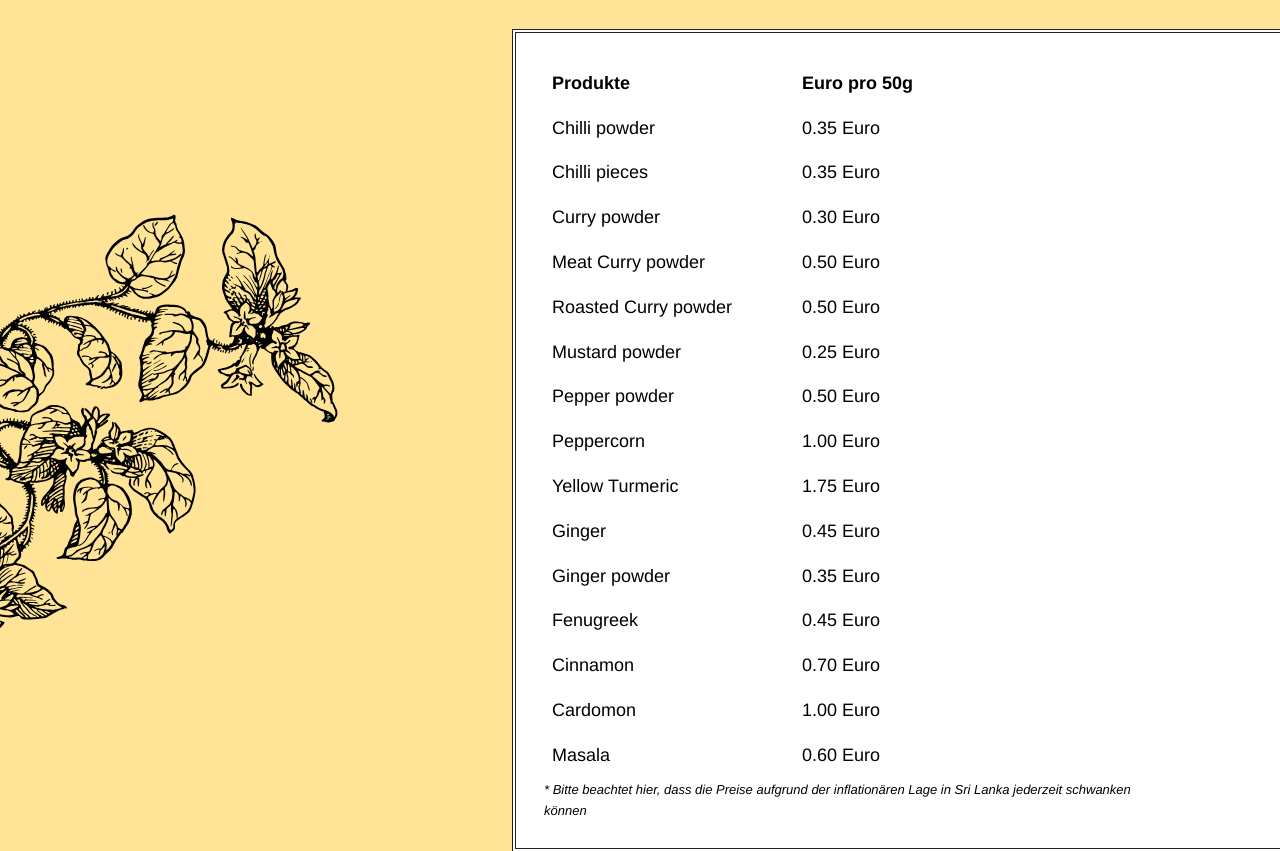
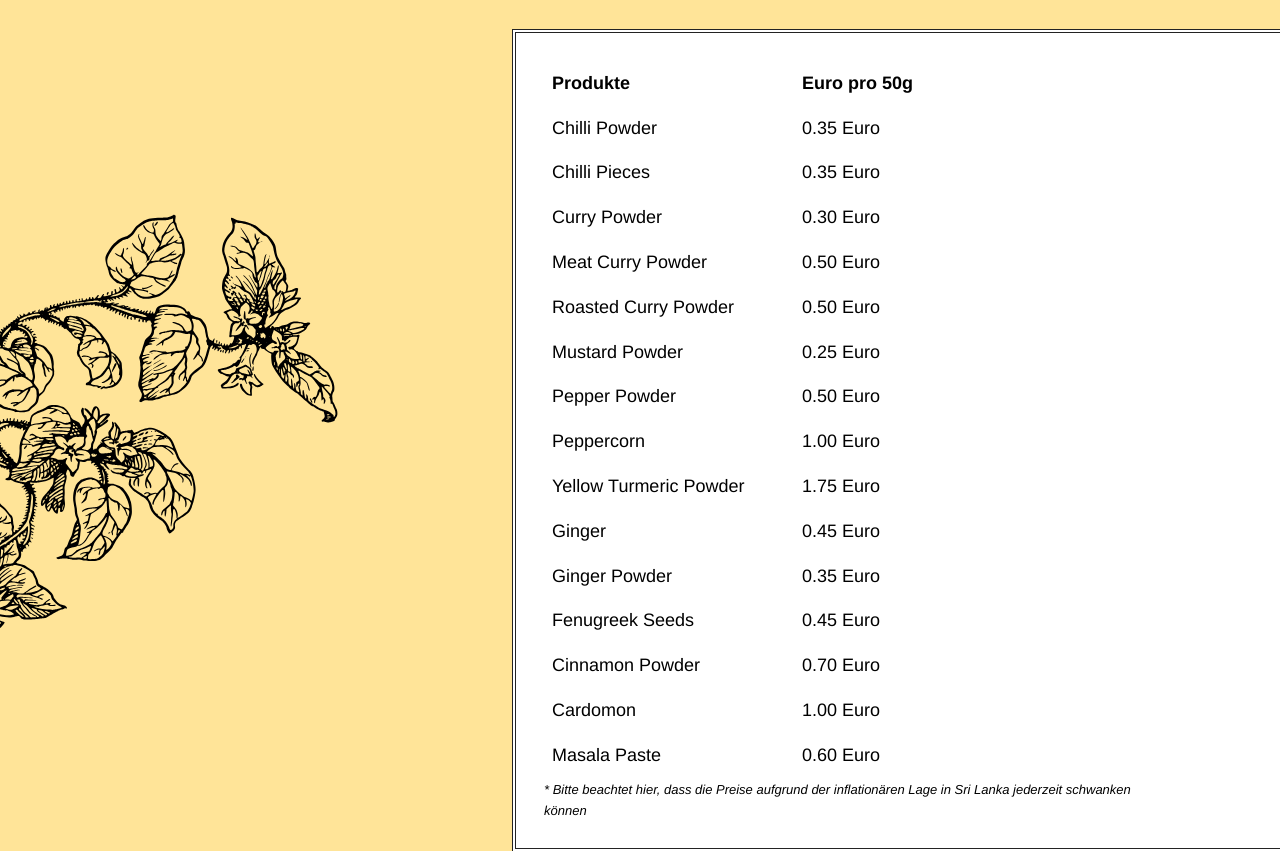
Before and after one commit to JaneMcBrain/sankas-spices, a website: page index.html in a window 1280 px wide. Shown: the part 1134-1985 px from the top of the page. Drawn offline with Linux system fonts and the light colour scheme; files whose address does not match are found by name.

Commit message:
fix wording

```diff
--- a/index.html
+++ b/index.html
@@ -53,21 +53,21 @@
       <div class="spice-content__text">
         <div class="spice-table">
           <p class="spice-table__head spice-table__cell">Produkte</p><p class="spice-table__head spice-table__cell">Euro pro 50g</p>
-          <p class="spice-table__cell">Chilli powder</p><p class="spice-table__cell">0.35 Euro</p>
-          <p class="spice-table__cell">Chilli pieces</p><p class="spice-table__cell">0.35 Euro</p>
-          <p class="spice-table__cell">Curry powder</p><p class="spice-table__cell">0.30 Euro</p>
-          <p class="spice-table__cell">Meat Curry powder</p><p class="spice-table__cell">0.50 Euro</p>
-          <p class="spice-table__cell">Roasted Curry powder</p><p class="spice-table__cell">0.50 Euro</p>
-          <p class="spice-table__cell">Mustard powder</p><p class="spice-table__cell">0.25 Euro</p>
-          <p class="spice-table__cell">Pepper powder</p><p class="spice-table__cell">0.50 Euro</p>
+          <p class="spice-table__cell">Chilli Powder</p><p class="spice-table__cell">0.35 Euro</p>
+          <p class="spice-table__cell">Chilli Pieces</p><p class="spice-table__cell">0.35 Euro</p>
+          <p class="spice-table__cell">Curry Powder</p><p class="spice-table__cell">0.30 Euro</p>
+          <p class="spice-table__cell">Meat Curry Powder</p><p class="spice-table__cell">0.50 Euro</p>
+          <p class="spice-table__cell">Roasted Curry Powder</p><p class="spice-table__cell">0.50 Euro</p>
+          <p class="spice-table__cell">Mustard Powder</p><p class="spice-table__cell">0.25 Euro</p>
+          <p class="spice-table__cell">Pepper Powder</p><p class="spice-table__cell">0.50 Euro</p>
           <p class="spice-table__cell">Peppercorn</p><p class="spice-table__cell">1.00 Euro</p>
-          <p class="spice-table__cell">Yellow Turmeric</p><p class="spice-table__cell">1.75 Euro</p>
+          <p class="spice-table__cell">Yellow Turmeric Powder</p><p class="spice-table__cell">1.75 Euro</p>
           <p class="spice-table__cell">Ginger</p><p class="spice-table__cell">0.45 Euro</p>
-          <p class="spice-table__cell">Ginger powder</p><p class="spice-table__cell">0.35 Euro</p>
-          <p class="spice-table__cell">Fenugreek</p><p class="spice-table__cell">0.45 Euro</p>
-          <p class="spice-table__cell">Cinnamon</p><p class="spice-table__cell">0.70 Euro</p>
+          <p class="spice-table__cell">Ginger Powder</p><p class="spice-table__cell">0.35 Euro</p>
+          <p class="spice-table__cell">Fenugreek Seeds</p><p class="spice-table__cell">0.45 Euro</p>
+          <p class="spice-table__cell">Cinnamon Powder</p><p class="spice-table__cell">0.70 Euro</p>
           <p class="spice-table__cell">Cardomon</p><p class="spice-table__cell">1.00 Euro</p>
-          <p class="spice-table__cell">Masala</p><p class="spice-table__cell">0.60 Euro</p>
+          <p class="spice-table__cell">Masala Paste</p><p class="spice-table__cell">0.60 Euro</p>
         </div>
         <em class="text-small">* Bitte beachtet hier, dass die Preise aufgrund der inflationären Lage in Sri Lanka jederzeit schwanken können</em>
       </div>
```
